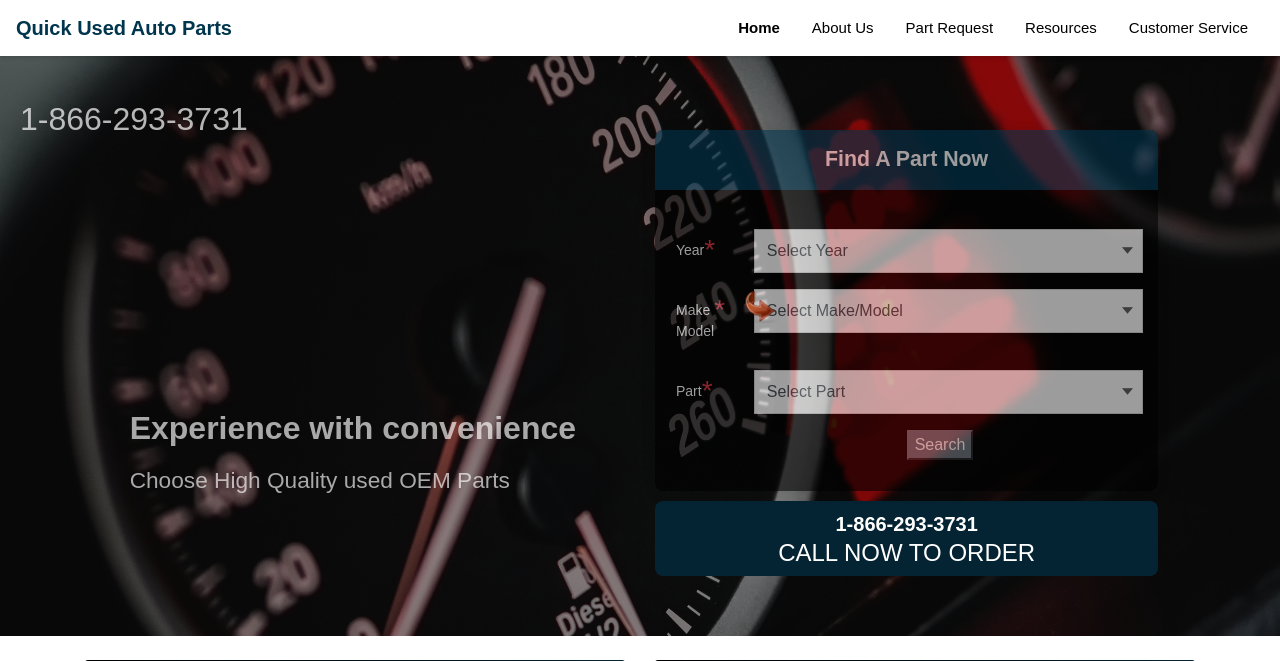
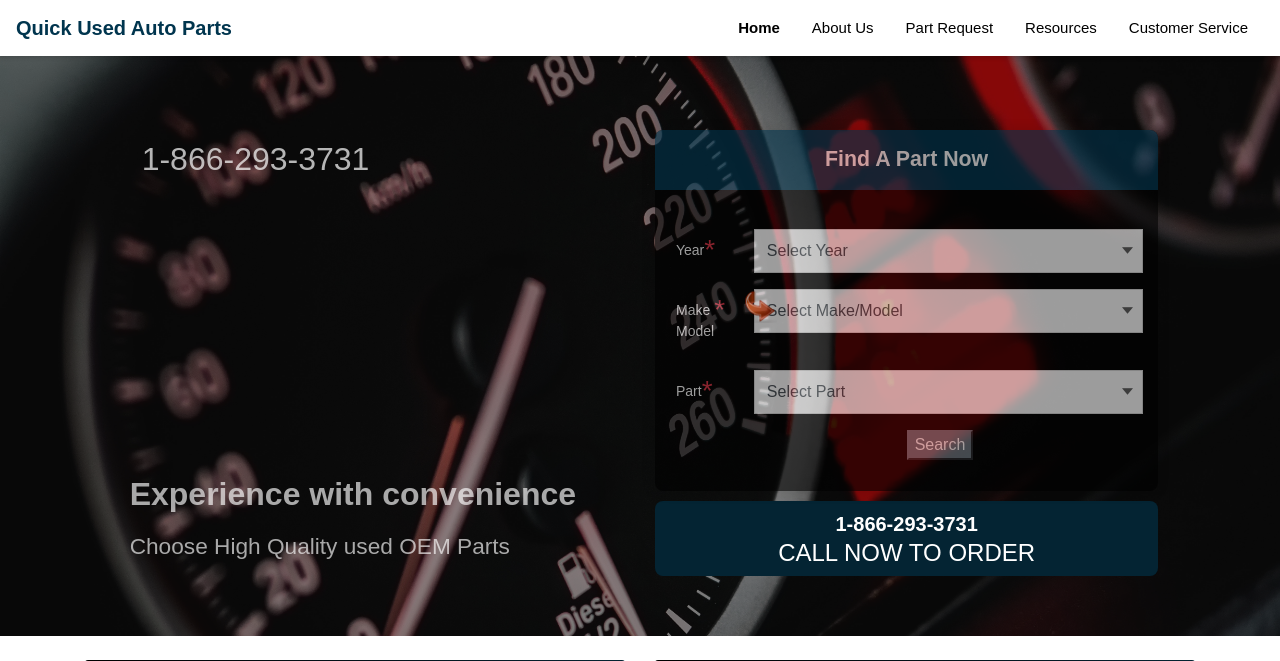
Before and after one commit to kaleshcv/ecpl-cars, a Django app: page / in a window 1280 px wide. Shown: the top 661 px of the page. Run offline with Django 3.2, Linux system fonts and the light colour scheme; some libraries are stand-ins or nearby versions.

Commit message:
5/17 final

```diff
--- a/ecpl_cars/templates/index.html
+++ b/ecpl_cars/templates/index.html
@@ -11,7 +11,7 @@
 				</div>
 				<div class="col-12 col-md-5 offset-md-1 col-sm-12">
 					<div>
-						<h2 class="animate__infinite infinite wow flash fixed-top" style="color:white;margin-top:100px;margin-left:20px;width: 250px;">1-866-293-3731</h2>
+						<h2 class="animate__infinite infinite wow flash" style="color:white;margin-top:20px;margin-left:20px;width: 250px;">1-866-293-3731</h2>
 					</div>
 
 					<div class="ret wow bounceInLeft">
```
